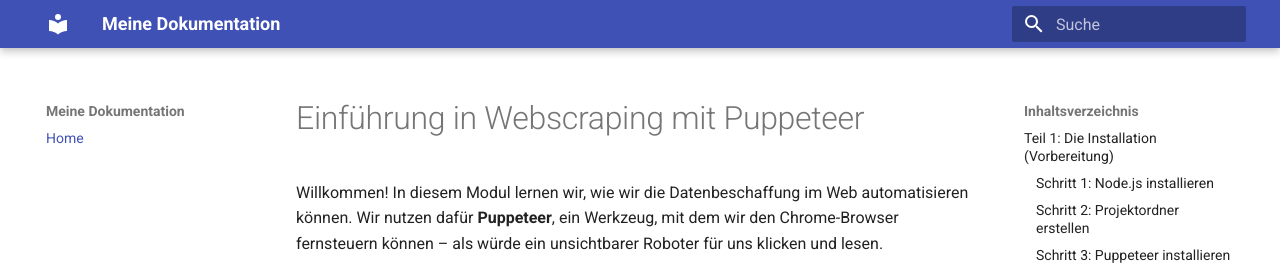
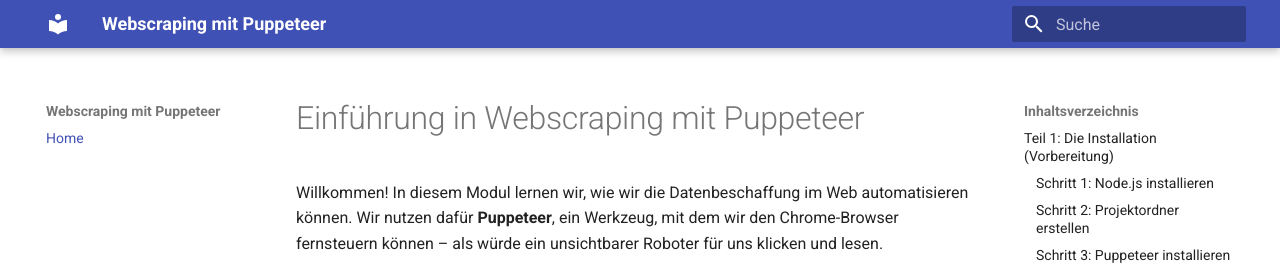
Before and after one commit to swi-hdm/webscraping-intro, an MkDocs documentation site: the page built from docs/index.md, in a window 1280 px wide. Shown: the top 265 px of the page. Built offline with MkDocs 1.6.1 and Material for MkDocs 9.7.7, drawn with Linux system fonts in a browser that asks for light colours.

Commit message:
Update site name in mkdocs configuration

```diff
--- a/mkdocs.yml
+++ b/mkdocs.yml
@@ -1,4 +1,4 @@
-site_name: Meine Dokumentation
+site_name: Webscraping mit Puppeteer
 site_url: https://swi-hdm.github.io/webscraping-intro/
 
 # Theme Configuration
```
